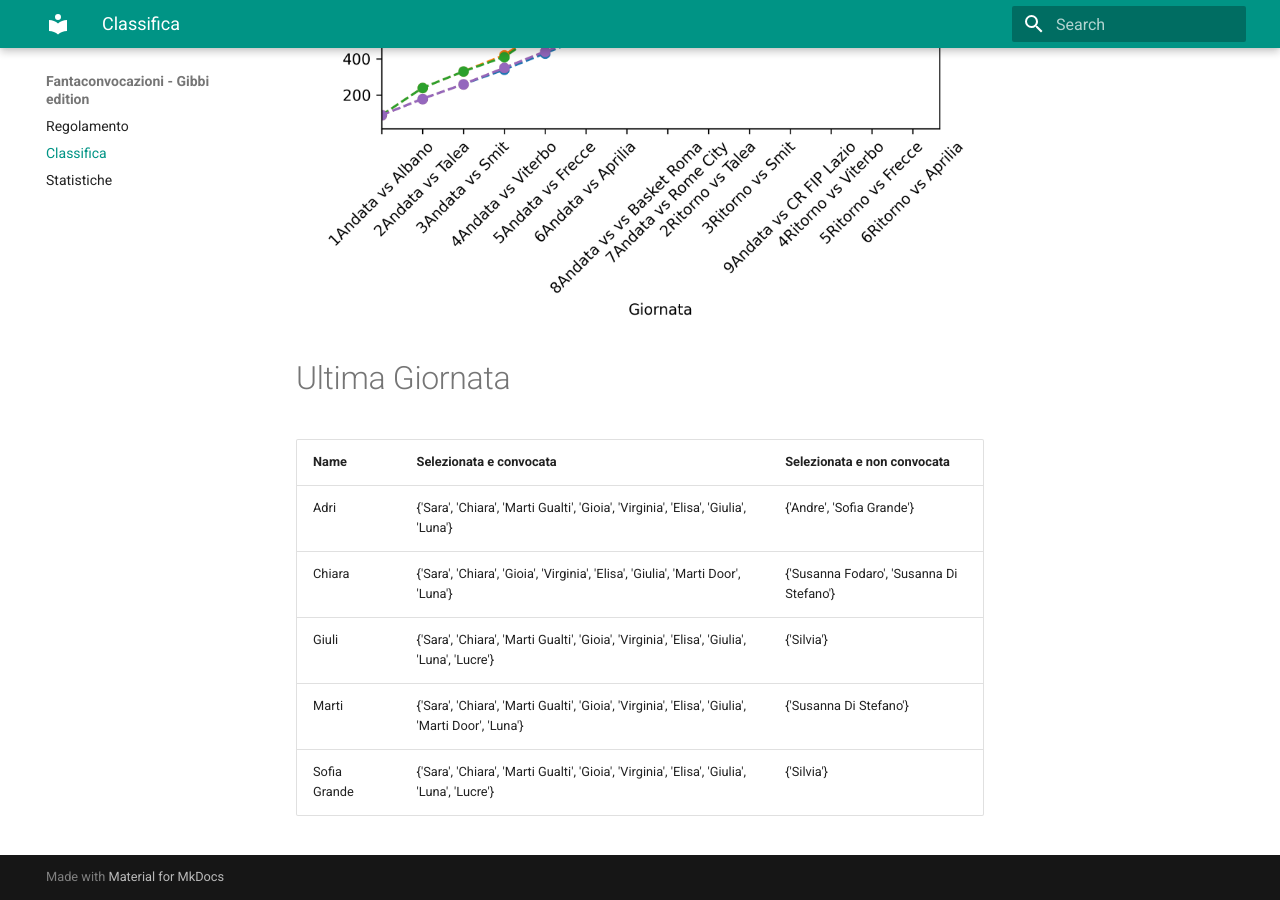
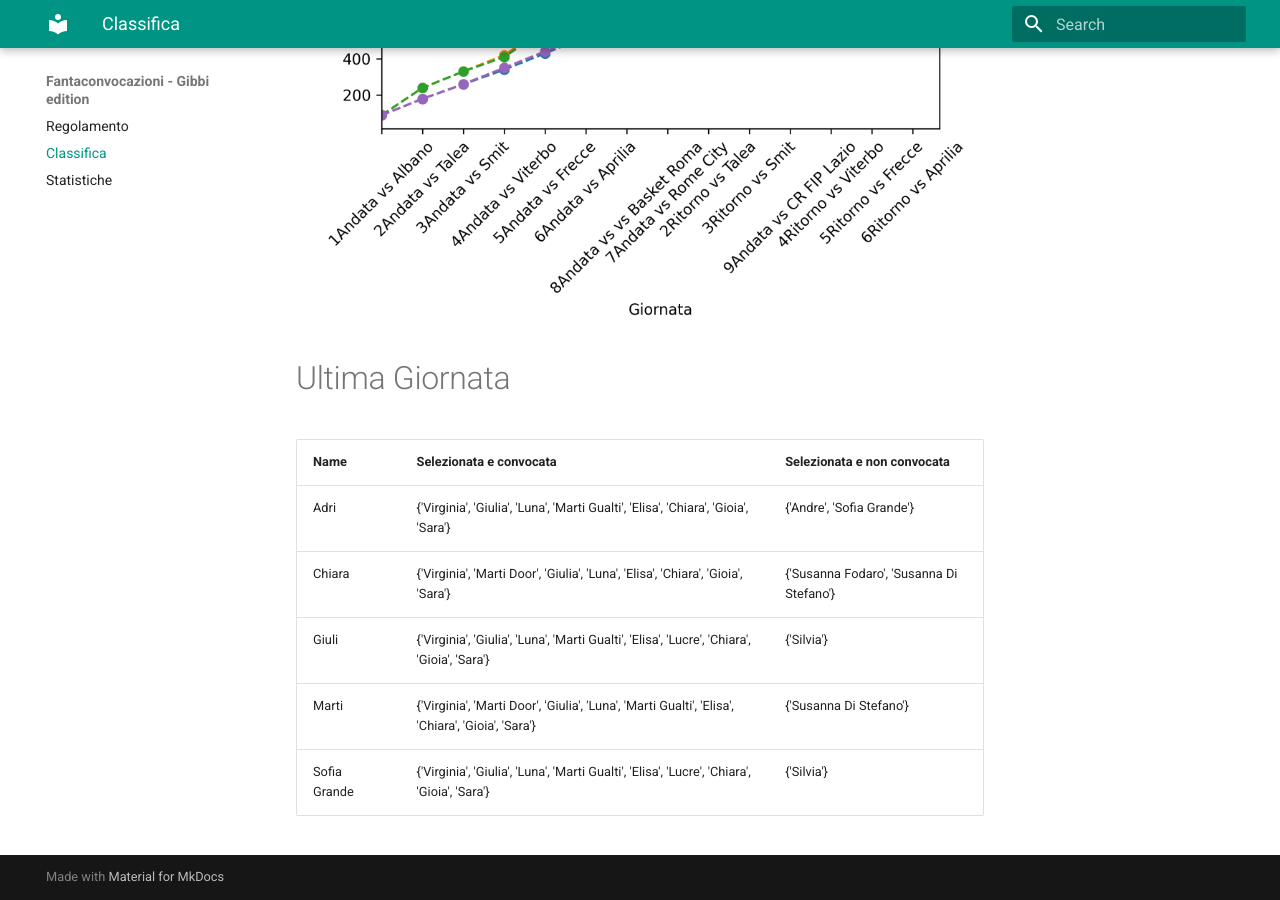
Before and after one commit to martinig94/fantagibbi, an MkDocs documentation site: the page built from docs/Classifica.md, in a window 1280 px wide and 900 px high, scrolled down 790 px. Built offline with MkDocs 1.6.1 and Material for MkDocs 9.7.7, drawn with Linux system fonts in a browser that asks for light colours.

Commit message:
Auto-update from main.py

```diff
--- a/docs/Classifica.md
+++ b/docs/Classifica.md
@@ -18,9 +18,9 @@
 <!-- START_TABLE CORRECT -->
 | Name         | Selezionata e convocata                                                                          | Selezionata e non convocata              |
 |:-------------|:-------------------------------------------------------------------------------------------------|:-----------------------------------------|
-| Adri         | {'Sara', 'Chiara', 'Marti Gualti', 'Gioia', 'Virginia', 'Elisa', 'Giulia', 'Luna'}               | {'Andre', 'Sofia Grande'}                |
-| Chiara       | {'Sara', 'Chiara', 'Gioia', 'Virginia', 'Elisa', 'Giulia', 'Marti Door', 'Luna'}                 | {'Susanna Fodaro', 'Susanna Di Stefano'} |
-| Giuli        | {'Sara', 'Chiara', 'Marti Gualti', 'Gioia', 'Virginia', 'Elisa', 'Giulia', 'Luna', 'Lucre'}      | {'Silvia'}                               |
-| Marti        | {'Sara', 'Chiara', 'Marti Gualti', 'Gioia', 'Virginia', 'Elisa', 'Giulia', 'Marti Door', 'Luna'} | {'Susanna Di Stefano'}                   |
-| Sofia Grande | {'Sara', 'Chiara', 'Marti Gualti', 'Gioia', 'Virginia', 'Elisa', 'Giulia', 'Luna', 'Lucre'}      | {'Silvia'}                               |
+| Adri         | {'Virginia', 'Giulia', 'Luna', 'Marti Gualti', 'Elisa', 'Chiara', 'Gioia', 'Sara'}               | {'Andre', 'Sofia Grande'}                |
+| Chiara       | {'Virginia', 'Marti Door', 'Giulia', 'Luna', 'Elisa', 'Chiara', 'Gioia', 'Sara'}                 | {'Susanna Fodaro', 'Susanna Di Stefano'} |
+| Giuli        | {'Virginia', 'Giulia', 'Luna', 'Marti Gualti', 'Elisa', 'Lucre', 'Chiara', 'Gioia', 'Sara'}      | {'Silvia'}                               |
+| Marti        | {'Virginia', 'Marti Door', 'Giulia', 'Luna', 'Marti Gualti', 'Elisa', 'Chiara', 'Gioia', 'Sara'} | {'Susanna Di Stefano'}                   |
+| Sofia Grande | {'Virginia', 'Giulia', 'Luna', 'Marti Gualti', 'Elisa', 'Lucre', 'Chiara', 'Gioia', 'Sara'}      | {'Silvia'}                               |
 <!-- END_TABLE CORRECT -->
```
